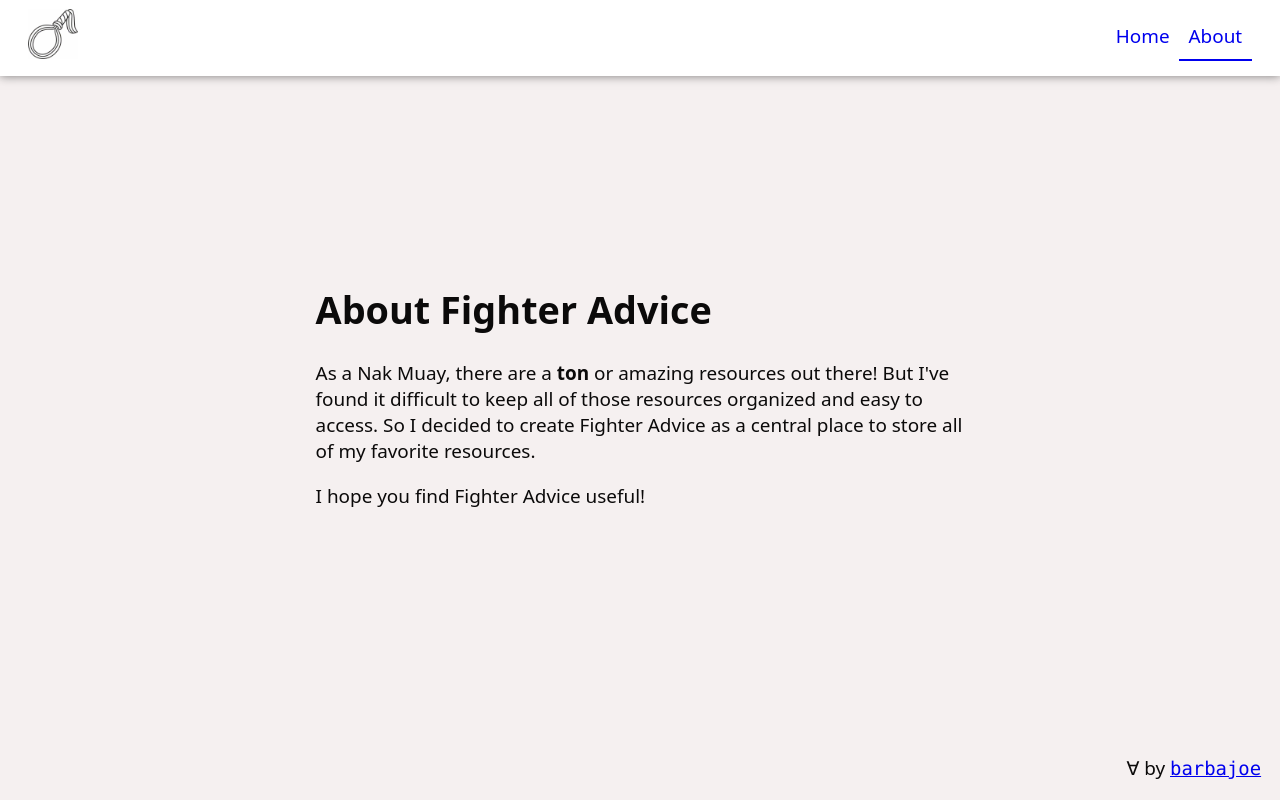
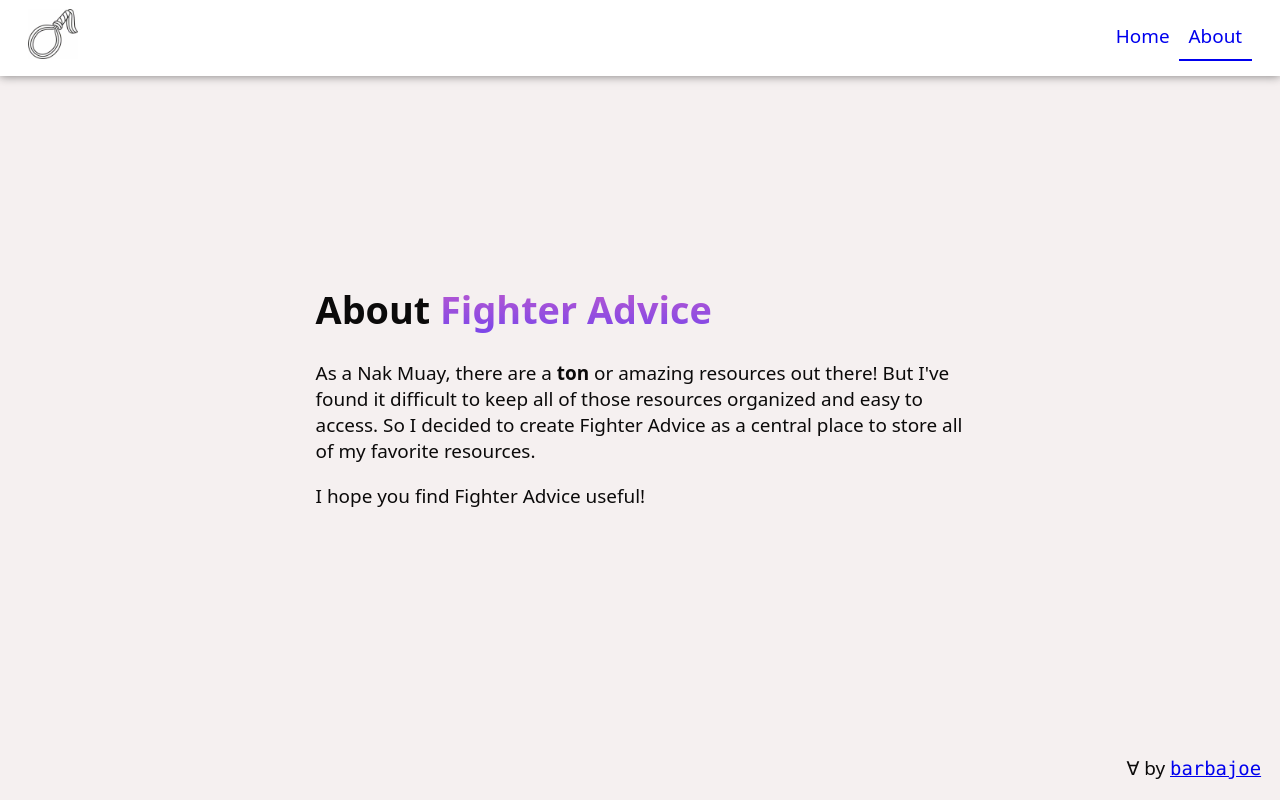
Before and after one commit to Barbacoa08/fighter-advice, a SvelteKit app: page /about in a window 1280 px wide. Built offline with nearby package versions, Linux system fonts and the light colour scheme.

Commit message:
use `TextGradient` for About page's `<h1>`

```diff
--- a/src/routes/about/+page.svelte
+++ b/src/routes/about/+page.svelte
@@ -1,8 +1,12 @@
+<script lang="ts">
+  import { TextGradient } from "$lib/components";
+</script>
+
 <svelte:head>
   <title>FA: About</title>
 </svelte:head>
 
-<h1>About Fighter Advice</h1>
+<h1>About <TextGradient>Fighter Advice</TextGradient></h1>
 
 <p>
   As a Nak Muay, there are a <strong>ton</strong> or amazing resources out there!
```
